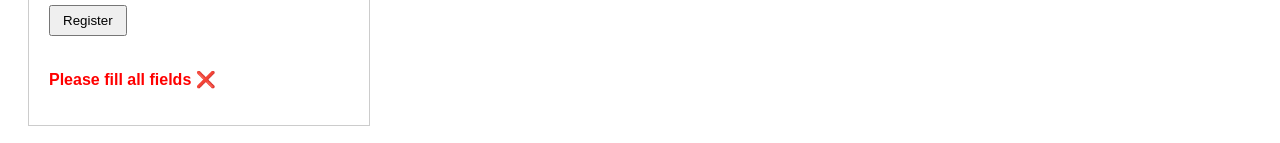
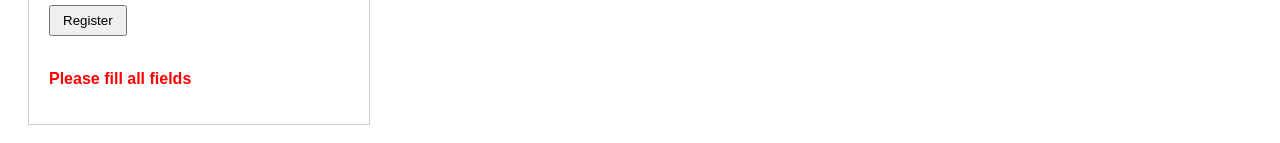
Before and after one commit to Loophole07/vue_project, a Vue app: page / in a window 1280 px wide. Shown: the part 1249-1392 px from the top of the page. Built offline with nearby package versions, Linux system fonts and the light colour scheme.

Commit message:
feat: add examples for v-for, v-bind, form, props, emit, computed and watch

```diff
--- a/src/components/Alert.vue
+++ b/src/components/Alert.vue
@@ -14,7 +14,7 @@ export default {
       alert('Hello! This is an alert')
     },
     showAnotherAlert() {
-      alert('This is another alert button 😊')
+      alert('This is another alert button ')
     }
   }
 }
--- a/src/components/RegForm.vue
+++ b/src/components/RegForm.vue
@@ -24,7 +24,7 @@
       Registration Successful ✅
     </p>
     <p v-else style="color: red;">
-      Please fill all fields ❌
+      Please fill all fields
     </p>
   </div>
 </template>
```
